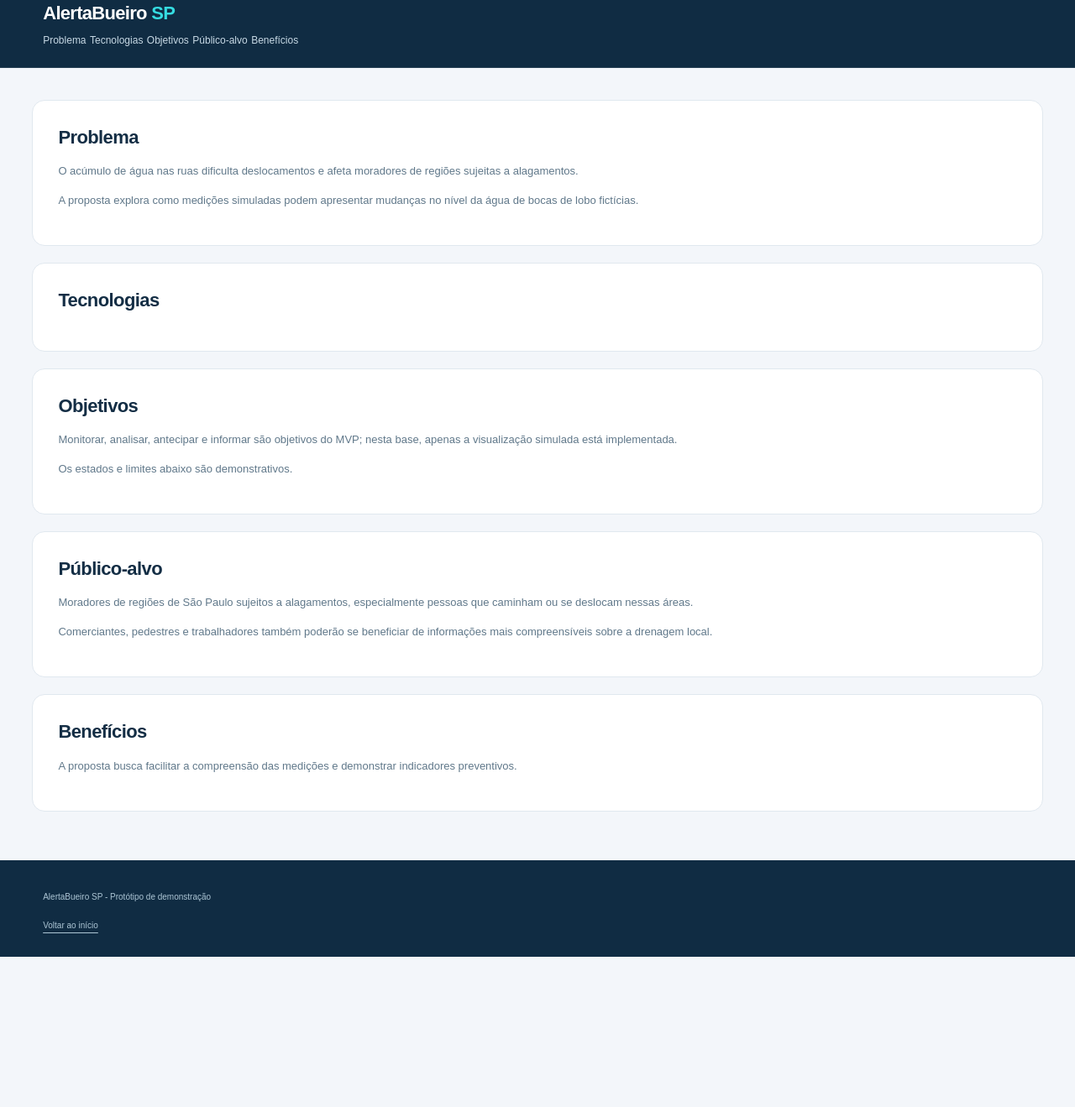
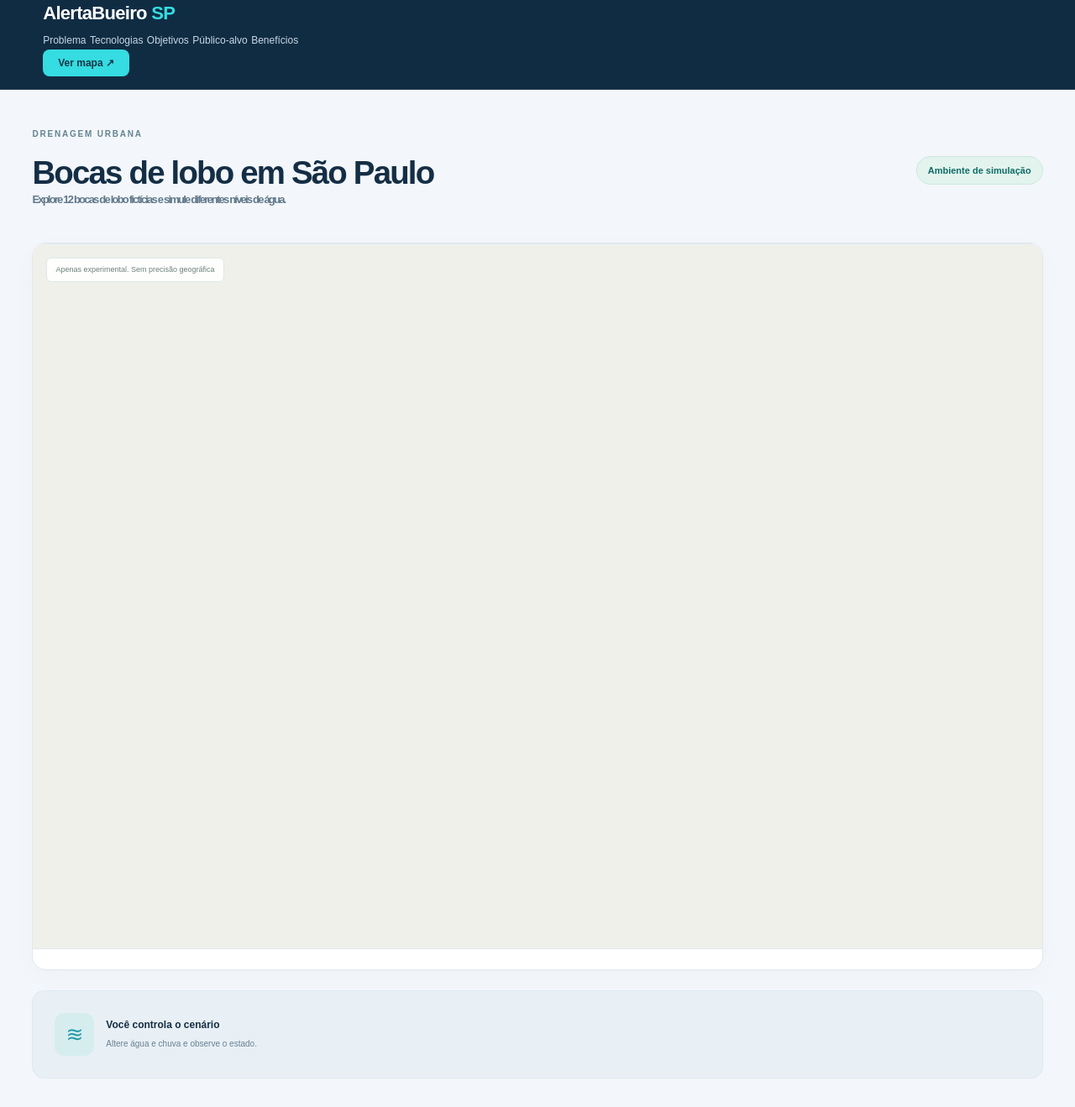
Before and after one commit to AlertaBueiro-SP/Global-Solution-CitizenTech, a plain HTML site: page index.html in a window 1280 px wide. Shown: the part 21-1340 px from the top of the page at 84% size. Before the commit the page ends 1161 px from the top, so only its background shows below. Drawn offline with Linux system fonts and the light colour scheme; a script that the page names is missing.

Commit message:
Update header links and add introductory content for AlertaBueiro SP project

```diff
--- a/index.html
+++ b/index.html
@@ -11,7 +11,8 @@
 
 <body>
     <header>
-        <a class="marca" href="#problema"></span> AlertaBueiro <strong>SP</strong></a>
+        <a class="marca" href="#monitoramento"></span> AlertaBueiro <strong>SP</strong></a>
+
         <nav aria-label="Seções">
             <a href='#problema'>Problema</a>
             <a href="#tecnologias">Tecnologias</a>
@@ -19,9 +20,46 @@
             <a href="#publico">Público-alvo</a>
             <a href="#beneficios">Benefícios</a>
         </nav>
+         <a class="botao-mapa" href="#monitoramento">Ver mapa ↗</a>
     </header>
 
     <main id="conteudo">
+           <!-- Mapa local esquemático -->
+        <div class="introducao">
+            <div>
+                <span class="sobretitulo">DRENAGEM URBANA</span>
+                <h1>Bocas de lobo em São Paulo<br>
+                <p>Explore 12 bocas de lobo fictícias e simule diferentes níveis de água.</p>
+            </div>
+            <div class="hero-nota">
+                <span class="selo">Ambiente de simulação</span>
+            </div>
+        </div>
+        <!-- Contadores derivados dos mesmos dados exibidos no mapa -->
+        <div id="monitoramento" class="dashboard">
+            <div class="mapa-coluna">
+                <!-- Território ilustrativo de 500 x 350 metros -->
+                <div id="mapa" class="mapa" aria-label="Mapa fictício de Pinheiros com doze bocas de lobo simuladas">
+                    <div id="areas-atencao" class="camada-areas" aria-hidden="true">
+                    </div>
+                    <div id="pontos-mapa" class="camada-pontos">
+                    </div>
+                    <span class="mapa-nota">Apenas experimental. Sem precisão geográfica</span>
+                </div>
+                <div class="mapa-rodape">
+                </div>
+            </div>
+        </div>
+
+        <div class="resumo">
+            <div>
+                <span class="icone">≋</span>
+                <div>
+                    <strong>Você controla o cenário</strong>
+                    <span>Altere água e chuva e observe o estado.</span>
+                </div>
+            </div>
+        </div>
 
         <section id="problema" aria-labelledby="titulo-problema">
             <h2 id="titulo-problema">Problema</h2>
```
